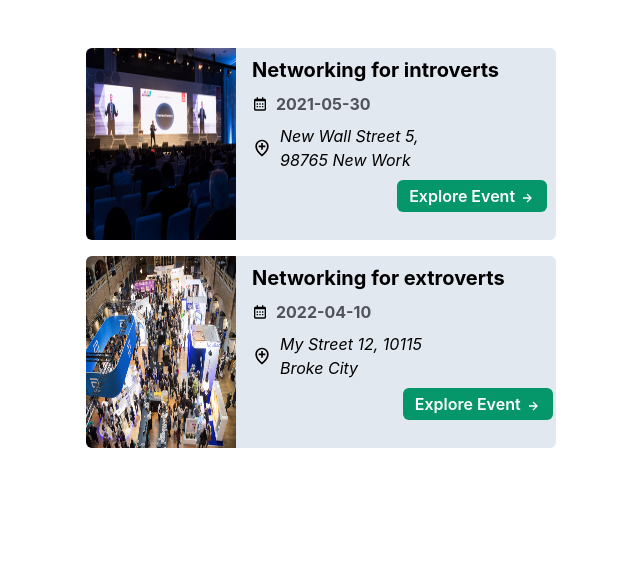
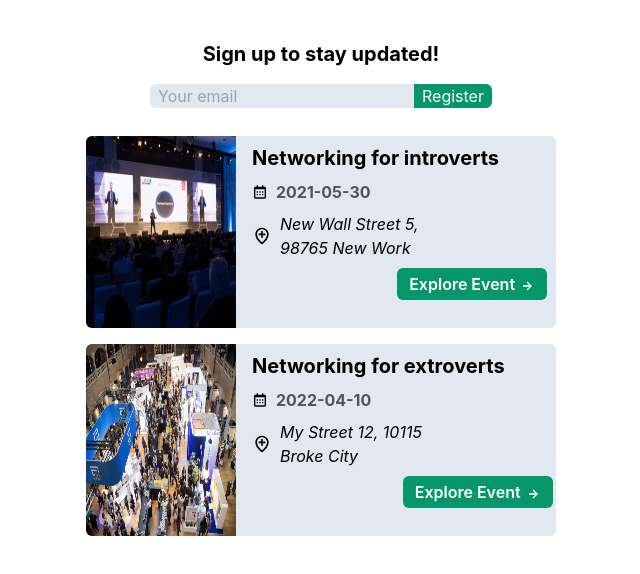
Before and after one commit to nimmet/Learn_NextJS, a Next.js app in the folder learning_project2/: page /Layout in a window 1280 px wide. Shown: the top 574 px of the page, without its empty margins (319-959 px from the left). Built offline with nearby package versions, Linux system fonts and the light colour scheme.

Commit message:
register functionality added

```diff
--- a/learning_project2/pages/Layout/index.js
+++ b/learning_project2/pages/Layout/index.js
@@ -9,6 +9,18 @@ const Layout = () => {
       <div>
 
         <div className=" flex flex-col justify-center items-center my-10  ">
+
+        <div className=" flex flex-col gap-4 mb-5">
+            <h1 className=" text-xl font-bold text-center">Sign up to stay updated!</h1>
+            <div className=" ">
+                <form>
+                    <input type="email" name="email" placeholder="Your email "
+                        className=" bg-slate-200 rounded-md rounded-r-none px-2 focus:outline-none"
+                    />
+                    <button className="bg-emerald-600 rounded-md rounded-l-none px-2 text-white">Register</button>
+                </form>
+            </div>
+        </div>
             {
                 data.filter(events=>events.isFeatured ===true).map((ev)=>{
                     const {id,title,description,location,isFeatured,image,date} = ev
```
